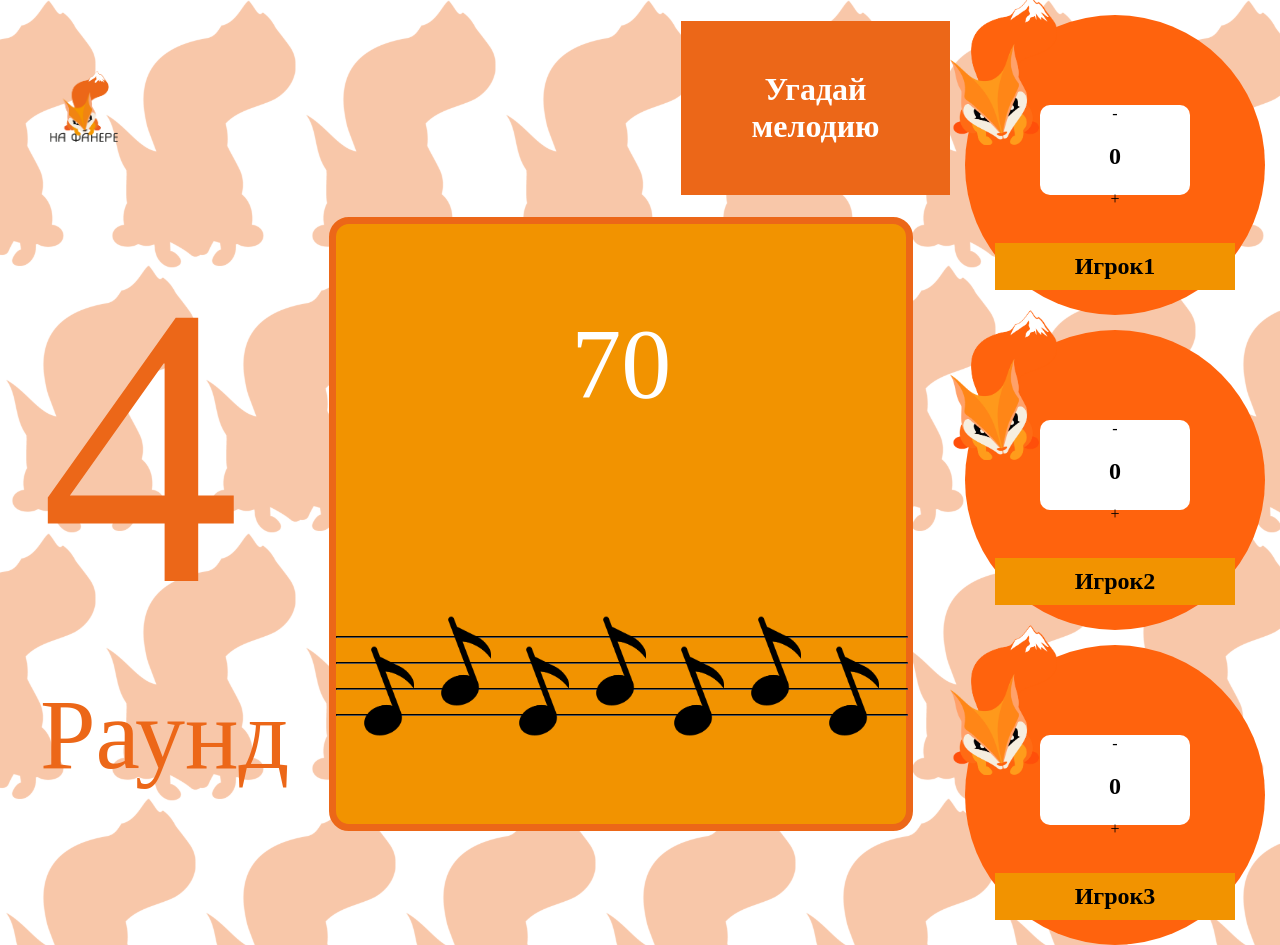
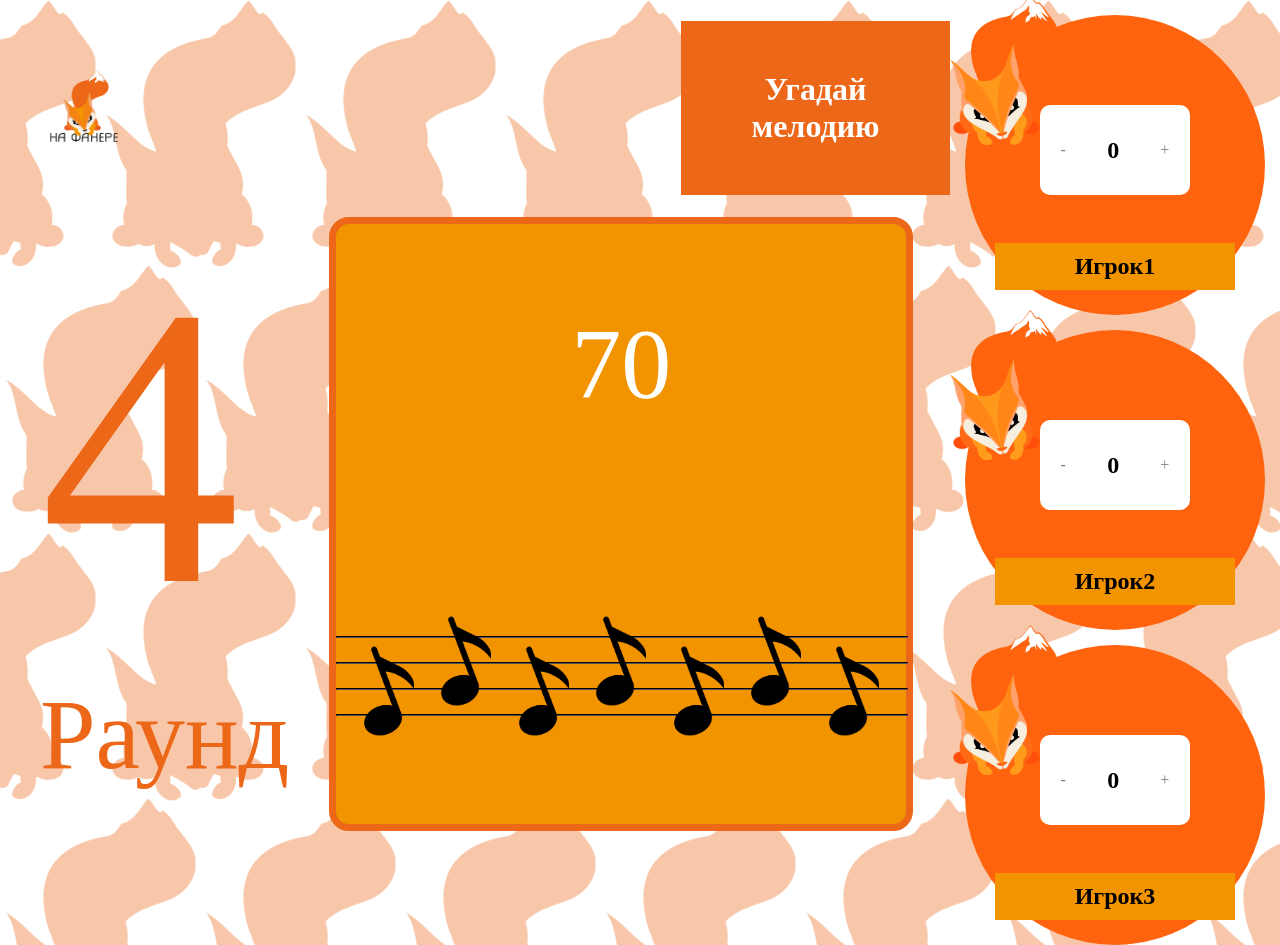
Before and after one commit to PashkaKra/ugadai-melodiyu-client, a React (Create React App) app: page /round4 in a window 1280 px wide. Built offline with nearby package versions, Linux system fonts and the light colour scheme.

Commit message:
отредактировал кнопки изменения очков

```diff
--- a/src/components/Playercard/Playercard.css
+++ b/src/components/Playercard/Playercard.css
@@ -8,3 +8,13 @@
     height: 100%;
     z-index: 99999999;
 }
+
+.countBox{
+    align-self: center;
+    width: 100;
+}
+
+.changeCountBox{
+    align-self: center;
+    color: #808080;
+}
--- a/src/components/Playercard/Playercard.js
+++ b/src/components/Playercard/Playercard.js
@@ -47,9 +47,9 @@ const Playercard = (props) => {
             <div>
                 <img src={logo} alt="logotip" className="playerlogo"/>
                 <div className="kush">
-                    <div onClick={subPoint}>-</div>
-                    <h2>{count}</h2>
-                    <div onClick={addPoint}>+</div>
+                    <div onClick={subPoint} className="changeCountBox">-</div>
+                    <h2 className="countBox">{count}</h2>
+                    <div onClick={addPoint} className="changeCountBox">+</div>
                 </div>
 
                 <h2 className="player" onClick={looseFunck}>{props.PlayerName}</h2>
--- a/src/index.css
+++ b/src/index.css
@@ -58,6 +58,8 @@ header img{
 
 .kush{
     position: absolute;
+    display: flex;
+    justify-content: space-around;
     height: 90px;
     top: 90px;
     width: 50%;
```
